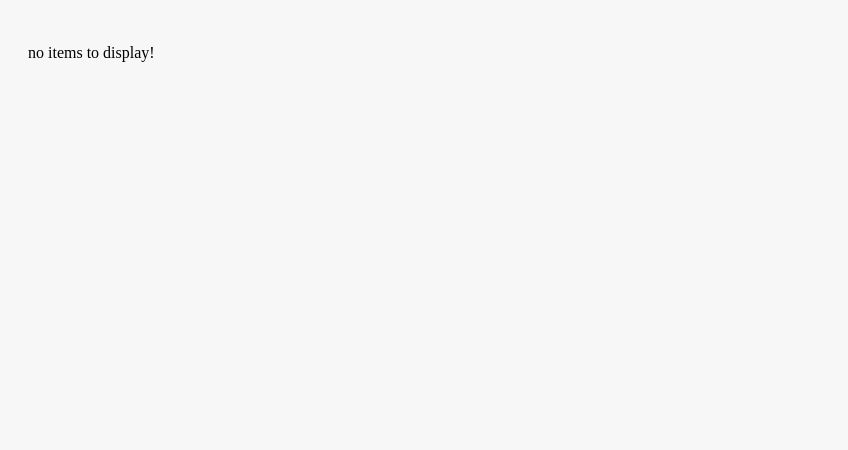
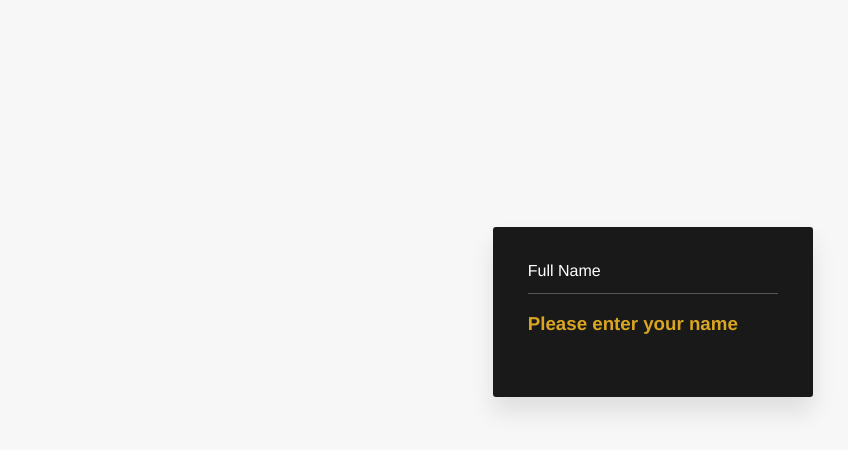
Before and after one commit to devarifkhan/Mastering-Angular, an Angular app in the folder Angular_Directives/: page / in a window 1280 px wide. Shown: the top 450 px of the page, without its empty margins (0-848 px from the left). Built offline with nearby package versions, Linux system fonts and the light colour scheme.

Commit message:
ng-template

```diff
--- a/Angular_Directives/src/app/app.component.css
+++ b/Angular_Directives/src/app/app.component.css
@@ -1,46 +1,52 @@
-form {
-  width: 280px;
-  margin: 0 auto;
-  background-color: #fff;
-  padding: 20px 50px 40px;
-  box-shadow: 1px 4px 10px 1px #aaa;
+* {
   font-family: "Franklin Gothic Medium", "Arial Narrow", Arial, sans-serif;
-  margin-top: 25px;
 }
 
-h1 {
-  text-align: center;
-  margin-bottom: 30px;
+.box {
+  background-color: rgba(0, 0, 0, 0.9);
+  padding: 35px;
+  height: 100px;
+  width: 250px;
+  position: fixed;
+  left: 51%;
+  top: 39%;
+  transform: translate(-50%, -50%);
+  border-radius: 3px;
 }
 
-.form-group {
-  margin-bottom: 20px;
+.input-container {
+  position: relative;
 }
 
-label {
-  display: block;
-  margin-bottom: 5px;
+.input-container label {
+  position: absolute;
+  top: 0px;
+  left: 0px;
+  font-size: 16px;
+  color: #fff;
+  transition: all 0.5s ease-in-out;
 }
 
-input {
+.input-container input {
+  border: 0;
+  border-bottom: 1px solid #555;
+  background: transparent;
   width: 100%;
-  padding: 10px;
-  border: 1px solid green;
-  border-radius: 5px;
-  box-shadow: 0 0 5px rgba(32, 137, 163, 0.2) 0px 6px 12px 2px;
+  padding: 8px 0 5px 0;
   font-size: 16px;
+  color: #fff;
 }
 
-button {
-  display: block;
-  margin: 20px auto 0;
-  width: 150px;
-  height: 40px;
-  border-radius: 25px;
+.input-container input:focus {
   border: none;
-  color: #fff;
-  background-color: rgb(0, 128, 30);
-  font-size: 15px;
-  font-weight: 700;
-  box-shadow: 1px 4px 10px 1px rgb;
+  outline: none;
+  border-bottom: 1px solid #3ce4e7;
 }
+
+.input-container input:focus ~ label {
+  top: -12px;
+}
+
+h3 {
+  color: goldenrod;
+}
--- a/Angular_Directives/src/app/app.component.html
+++ b/Angular_Directives/src/app/app.component.html
@@ -1,8 +1,11 @@
-<ng-container *ngIf="listItems.length>0 ;else noItems">
-  <ul>
-    <li *ngFor="let item of listItems">{{ item }}</li>
-  </ul>
-</ng-container>
-<ng-template #noItems>
-  <p>no items to display!</p>
-</ng-template>
+<div class="box">
+  <div class="input-container">
+    <input type="text" [(ngModel)]="user" />
+    <label for="">Full Name</label>
+  </div>
+
+  <ng-container *ngIf="user !== ''; else notValid"> </ng-container>
+  <ng-template #notValid>
+    <h3>Please enter your name</h3>
+  </ng-template>
+</div>
--- a/Angular_Directives/src/app/app.component.ts
+++ b/Angular_Directives/src/app/app.component.ts
@@ -6,13 +6,5 @@
   styleUrl: './app.component.css'
 })
 export class AppComponent {
-  // listItems = [
-  //   'ItemA',
-  //   'ItemB',
-  //   'ItemC',
-  //   'ItemD'
-  // ]
-  listItems = [
-
-  ]
+  user: string = '';
 }
```
